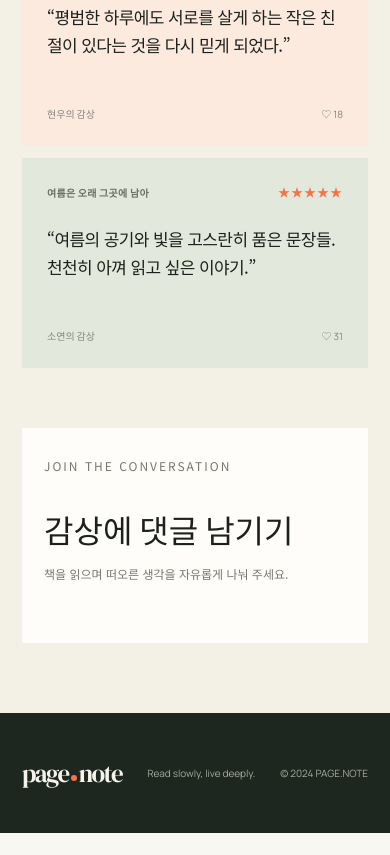
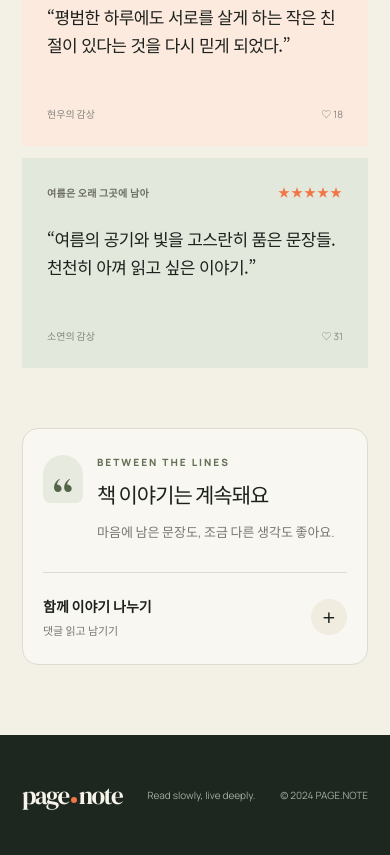
Before and after one commit to harryu040129/product-builder-lecture, a plain HTML site: page reviews.html in a window 390 px wide. Shown: the part 649-1504 px from the top of the page. Before the commit the page ends 1482 px from the top, so only its background shows below. Drawn offline with Linux system fonts and the light colour scheme; a script that the page names is missing.

Commit message:
Refresh review discussion design and load comments on demand

```diff
--- /dev/null
+++ b/comments.js
@@ -0,0 +1,26 @@
+const commentsDisclosure = document.querySelector('#commentsDisclosure');
+const commentsStatus = document.querySelector('#commentsStatus');
+let commentsRequested = false;
+
+window.disqus_config = function () {
+  this.page.url = window.location.href.split('#')[0].split('?')[0];
+  this.page.identifier = 'page-note-all-reviews';
+  this.callbacks.onReady = [function () {
+    commentsStatus.hidden = true;
+  }];
+};
+
+commentsDisclosure.addEventListener('toggle', () => {
+  if (!commentsDisclosure.open || commentsRequested) return;
+  commentsRequested = true;
+  const script = document.createElement('script');
+  script.src = 'https://productbuilder-xcgzswnvsg.disqus.com/embed.js';
+  script.setAttribute('data-timestamp', Date.now());
+  script.onerror = () => {
+    commentsStatus.textContent = '댓글을 불러오지 못했어요. 잠시 후 다시 열어 주세요.';
+    commentsRequested = false;
+    script.remove();
+  };
+  commentsStatus.textContent = '댓글을 불러오는 중이에요…';
+  document.head.appendChild(script);
+});
--- a/reviews.html
+++ b/reviews.html
@@ -22,26 +22,25 @@
       <div class="review-grid all-reviews-grid" id="allReviewsGrid"></div>
     </section>
     <section class="comments-section" aria-labelledby="commentsTitle">
-      <p class="eyebrow">JOIN THE CONVERSATION</p>
-      <h2 id="commentsTitle">감상에 댓글 남기기</h2>
-      <p>책을 읽으며 떠오른 생각을 자유롭게 나눠 주세요.</p>
-      <div id="disqus_thread"></div>
-      <noscript>Please enable JavaScript to view the <a href="https://disqus.com/?ref_noscript">comments powered by Disqus.</a></noscript>
+      <div class="comments-heading">
+        <span class="comments-mark" aria-hidden="true">“</span>
+        <div><p class="eyebrow">BETWEEN THE LINES</p>
+        <h2 id="commentsTitle">책 이야기는 계속돼요</h2>
+        <p>마음에 남은 문장도, 조금 다른 생각도 좋아요.</p></div>
+      </div>
+      <details class="comments-disclosure" id="commentsDisclosure">
+        <summary><span>함께 이야기 나누기 <small>댓글 읽고 남기기</small></span><span class="comments-toggle" aria-hidden="true">+</span></summary>
+        <div class="comments-body">
+          <p class="comments-note">서로의 감상을 존중하며, 편안하게 이야기를 나눠 주세요.</p>
+          <p id="commentsStatus" class="comments-status" role="status">댓글을 불러오는 중이에요…</p>
+          <div id="disqus_thread"></div>
+        </div>
+      </details>
+      <noscript>댓글을 읽고 남기려면 브라우저에서 JavaScript를 활성화해 주세요.</noscript>
     </section>
   </main>
   <footer><a class="logo" href="index.html"><span>page</span><i></i><span>note</span></a><p>Read slowly, live deeply.</p><p>© 2024 PAGE.NOTE</p></footer>
   <script src="reviews.js"></script>
-  <script>
-    var disqus_config = function () {
-      this.page.url = window.location.href.split('#')[0];
-      this.page.identifier = 'page-note-all-reviews';
-    };
-    (function() {
-      var d = document, s = d.createElement('script');
-      s.src = 'https://productbuilder-xcgzswnvsg.disqus.com/embed.js';
-      s.setAttribute('data-timestamp', +new Date());
-      (d.head || d.body).appendChild(s);
-    })();
-  </script>
+  <script src="comments.js"></script>
 </body>
 </html>
--- a/style.css
+++ b/style.css
@@ -665,18 +665,50 @@ body {
 .comments-section {
   max-width: 850px;
   margin: 85px auto 0;
-  padding: 48px;
-  background: #fffdf9;
+  padding: 40px;
+  background: var(--paper);
+  border: 1px solid #dedbd0;
+  border-radius: 20px;
 }
-.comments-section h2 {
-  margin: 0 0 10px;
-  font: 32px "DM Serif Display", "Noto Serif KR", serif;
+.comments-heading { display: flex; align-items: center; gap: 22px; }
+.comments-mark {
+  display: grid;
+  place-items: center;
+  flex: 0 0 56px;
+  height: 64px;
+  border-radius: 28px 28px 10px 10px;
+  background: #e7ebdf;
+  color: #536448;
+  font: 64px/1 "DM Serif Display", serif;
+  padding-top: 18px;
 }
-.comments-section > p {
-  margin: 0 0 30px;
-  color: #77766f;
-  font: 12px/1.7 "Noto Sans KR", sans-serif;
+.comments-heading .eyebrow { margin: 0 0 10px; color: #647258; font-size: 10px; letter-spacing: 2px; }
+.comments-section h2 { margin: 0; font-size: 25px; font-weight: 500; letter-spacing: -1px; }
+.comments-heading p:last-child { margin: 12px 0 0; color: var(--muted); font-size: 13px; line-height: 1.8; }
+.comments-disclosure { margin-top: 28px; border-top: 1px solid #dedbd0; }
+.comments-disclosure summary {
+  display: flex;
+  align-items: center;
+  justify-content: space-between;
+  gap: 16px;
+  padding: 23px 0 0;
+  list-style: none;
+  cursor: pointer;
+  color: var(--ink);
+  font-size: 14px;
+  font-weight: 700;
 }
+.comments-disclosure summary::-webkit-details-marker { display: none; }
+.comments-disclosure summary small { display: block; margin-top: 6px; color: var(--muted); font-size: 11px; font-weight: 400; }
+.comments-toggle { display: grid; place-items: center; width: 36px; height: 36px; flex-shrink: 0; border-radius: 50%; background: var(--cream); font-size: 23px; font-weight: 400; }
+.comments-disclosure[open] .comments-toggle { transform: rotate(45deg); }
+.comments-disclosure summary:hover .comments-toggle { background: #e7ebdf; }
+.comments-disclosure summary:focus-visible { outline: 2px solid #647258; outline-offset: 6px; border-radius: 4px; }
+.comments-body { padding-top: 24px; }
+.comments-note, .comments-status { color: var(--muted); font-size: 12px; line-height: 1.8; margin: 0 0 24px; }
+/* Disqus samples the host's typography and text color when it loads. */
+#disqus_thread { color-scheme: light; color: var(--ink); font-family: Manrope, "Noto Sans KR", sans-serif; }
+.comments-status a { color: #536448; text-underline-offset: 3px; }
 footer {
   min-height: 120px;
   padding: 35px max(5vw, 42px);
@@ -900,7 +932,10 @@ footer p {
   .all-reviews-page { padding: 62px 22px 70px; }
   .reviews-page-heading h1 { font-size: 41px; }
   .all-reviews-grid { grid-template-columns: 1fr; }
-  .comments-section { margin-top: 60px; padding: 28px 22px; }
+  .comments-section { margin-top: 60px; padding: 26px 20px; border-radius: 16px; }
+  .comments-heading { gap: 14px; align-items: flex-start; }
+  .comments-mark { flex-basis: 40px; height: 48px; font-size: 48px; }
+  .comments-section h2 { font-size: 21px; }
   .write-intro h2 {
     font-size: 39px;
   }
```
